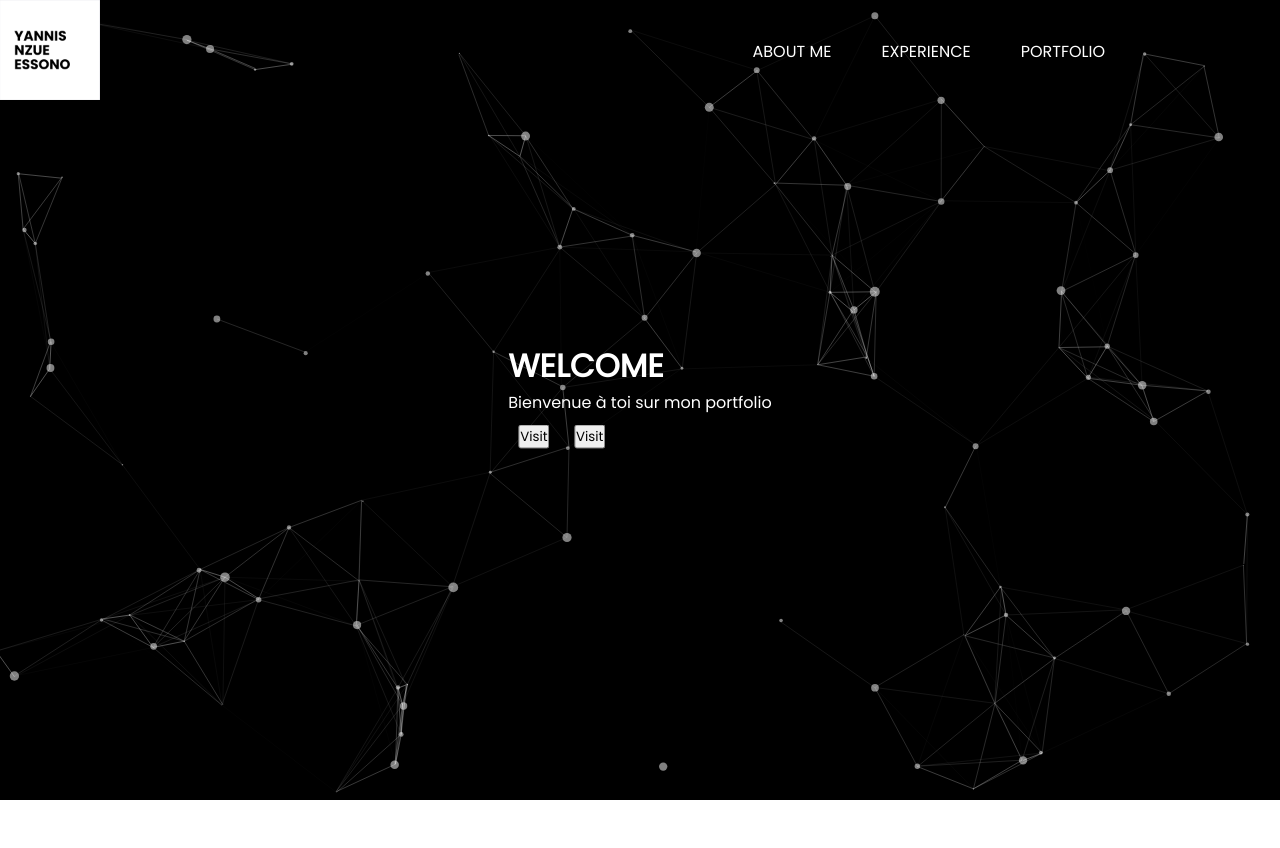
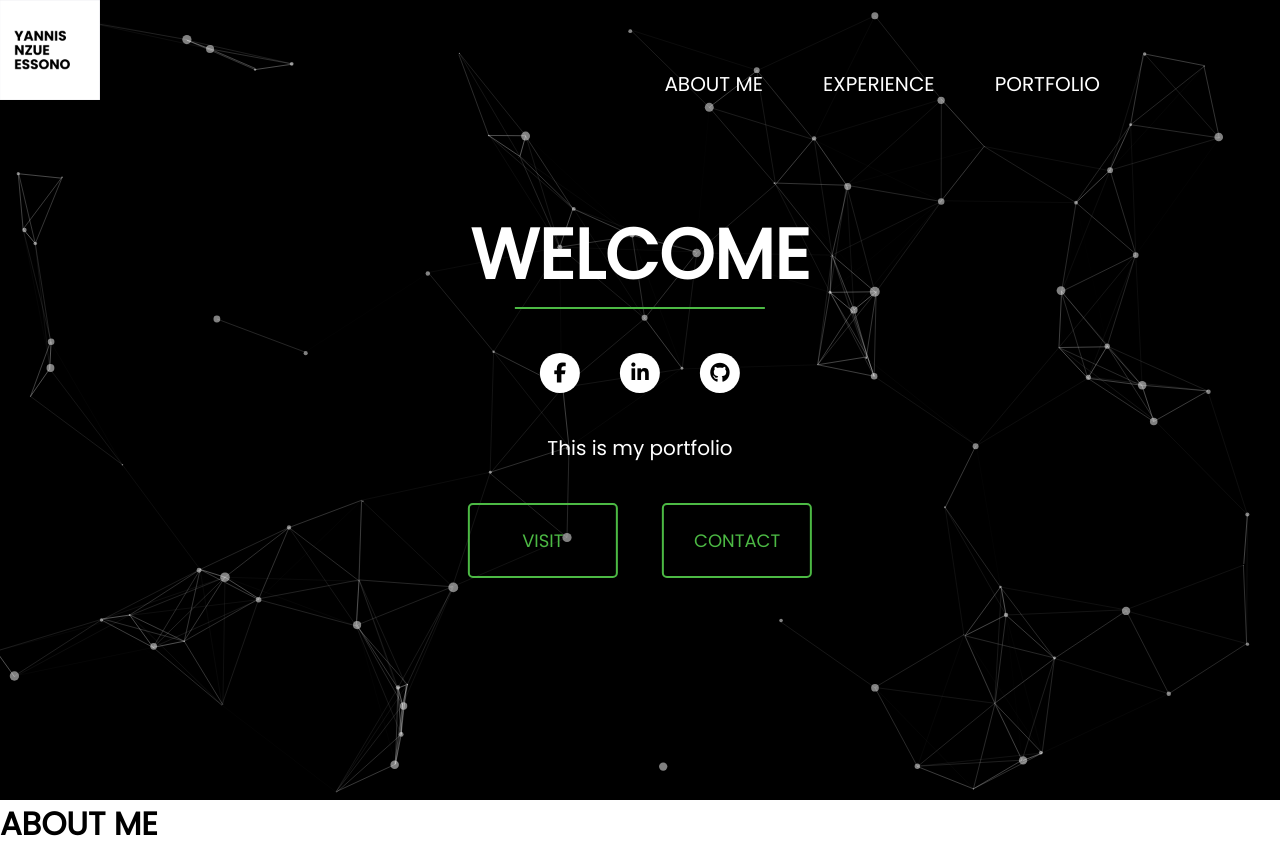
Before and after one commit to xxbadgame/Yannis-NE, a plain HTML site: page portfolioYannisNZ.html in a window 1280 px wide. Before the commit the page ends 807 px from the top, so only its background shows below. Drawn offline with Linux system fonts and the light colour scheme; animation ran at ten frames a second; files whose address does not match are found by name.

Commit message:
LandingPage

```diff
--- a/portfolioStyle.css
+++ b/portfolioStyle.css
@@ -32,14 +32,39 @@
     position: fixed;
     top: 39px;
     right: 50px;
-
+    list-style: none;
 }
 
-.banner .navigation a{
-    margin: 0px 25px;
+.btnNav a{
     color: white;
     text-decoration: none;
 }
+
+.btnNav{
+    background: none;
+    border: none;
+    cursor: pointer;
+    font-size: 20px;
+    text-decoration: none;
+    margin: 30px;
+}
+
+.btnNav::after{
+    content: '';
+    height: 2px;
+    width: 0%;
+    background-color: #4CB944;
+    display: block;
+    transition: .5s ease-in-out;
+  }
+
+.btnNav:hover::after{
+    content: '';
+    height: 2px;
+    width: 100%;
+    background-color: #4CB944;
+    display: block;
+  }
 
 .presentation{
     position: absolute;
@@ -47,8 +72,70 @@
     left: 50%;
     transform: translate(-50%,-50%);
     color: white;
+    text-align: center;
 }
 
-.presentation button{
-    margin: 10px;
+.presentation h1{
+    font-size: 70px;
 }
+
+.presentation hr{
+    width: 250px;
+    position: absolute;
+    left: 50%;
+    transform: translate(-50%,-50%);
+    border: 0.5px solid #4CB944;
+}
+
+.presentation p{
+    font-size: 20px;
+    margin: 20px;
+}
+
+.presentation .btn a{
+    text-decoration: none;
+    color: #4CB944;
+    transition-duration: 0.4s;
+}
+
+.presentation .btn{
+    font-size: 18px;
+    margin: 20px;
+    width: 150px;
+    height: 75px;
+    background: none;
+    border: 2px solid #4CB944;
+    border-radius: 5px;
+    transition-duration: 0.4s;
+}
+
+.presentation .btn:hover{
+    background-color: #4CB944;
+    color: white;
+}
+
+.presentation .btn:hover a{
+    color: white;
+}
+
+.logoArea ul{
+    display: flex;
+    flex-direction: row;
+    list-style: none;
+    justify-content: center;
+}
+
+.logoArea ul li{
+    width: 40px;
+    height: 40px;
+    border-radius: 100%;
+    margin: 20px;
+    font-size: 20px;
+    background-color: white;
+    line-height: 40px;
+
+}
+
+.logoArea ul li a{
+    color: black;
+}
--- a/portfolioYannisNZ.html
+++ b/portfolioYannisNZ.html
@@ -1,7 +1,3 @@
-<!--git remote add origin https://github.com/xxbadgame/Yannis-NE.git
-git branch -M main
-git push -u origin main-->
-
 <!DOCTYPE html>
 <html lang="fr">
 <head>
@@ -11,27 +7,51 @@ git push -u origin main-->
     <link rel="stylesheet" href="portfolioStyle.css">
     <link rel="stylesheet" href="https://fonts.googleapis.com/css?family=Poppins">
     <title>Portfolio</title>
+    <script src="https://kit.fontawesome.com/ac267a82f0.js" crossorigin="anonymous"></script>
 </head>
     <header>
-
-    </header>
-    <body>
         <div id="particles-js">
             <div class="banner">
                 <img src="image/logo.png" alt="logo">
                 <ul class="navigation">
-                    <li><a href="#">ABOUT ME</a></li>
-                    <li><a href="#">EXPERIENCE</a></li>
-                    <li><a href="#">PORTFOLIO</a></li>
+                    <li><button class="btnNav"><a href="#">ABOUT ME</a></button></li>
+                    <li><button class="btnNav"><a href="#">EXPERIENCE</a></button></li>
+                    <li><button class="btnNav"><a href="#">PORTFOLIO</a></button></li>
                 </ul>
             </div>
             <div class="presentation">
                 <h1>WELCOME</h1>
-                <p>Bienvenue à toi sur mon portfolio</p>
-                <button>Visit</button>
-                <button>Visit</button>
+                <hr>
+                <br>
+                <div class="logoArea">
+                    <ul>
+                        <li>
+                            <a href="https://fr-fr.facebook.com/">
+                                <i class="fa-brands fa-facebook-f"></i>
+                            </a>
+                        </li>
+                        <li>
+                            <a href="https://fr-fr.facebook.com/">
+                                <i class="fa-brands fa-linkedin-in"></i>
+                            </a>
+                        </li>
+                        <li>
+                            <a href="https://fr-fr.facebook.com/">
+                                <i class="fa-brands fa-github"></i>
+                            </a>
+                        </li>
+                    </ul>
+                </div>
+                <p>This is my portfolio</p>
+                <button class="btn"><a href="#">VISIT</a></button>
+                <button class="btn"><a href="#">CONTACT</a></button>
             </div>
         </div>
+
+    </header>
+    <body>
+
+        <h1>ABOUT ME</h1>
 
 
 
```
